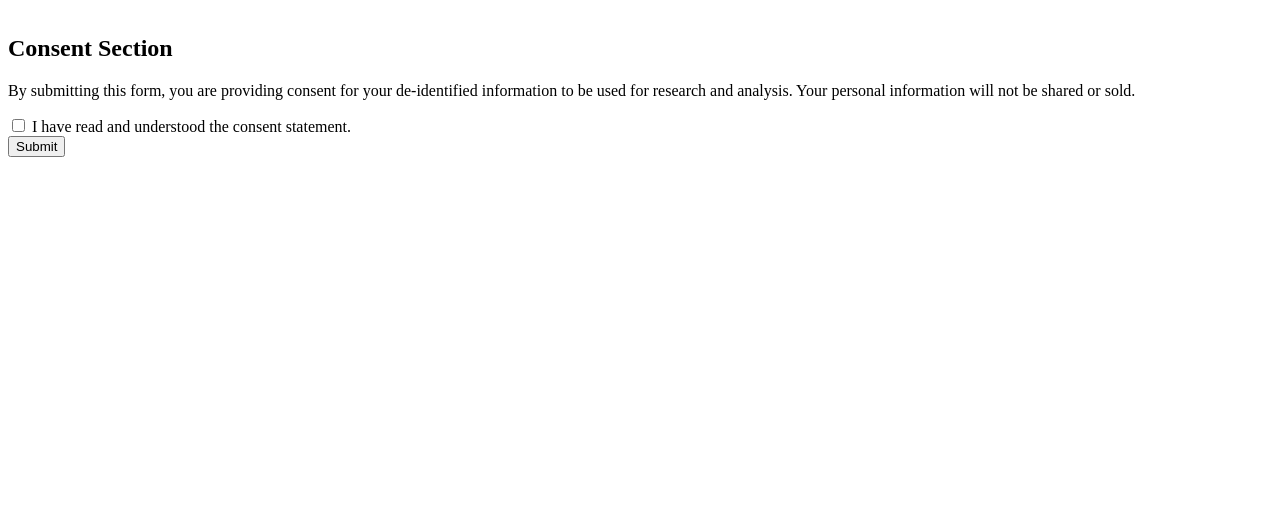
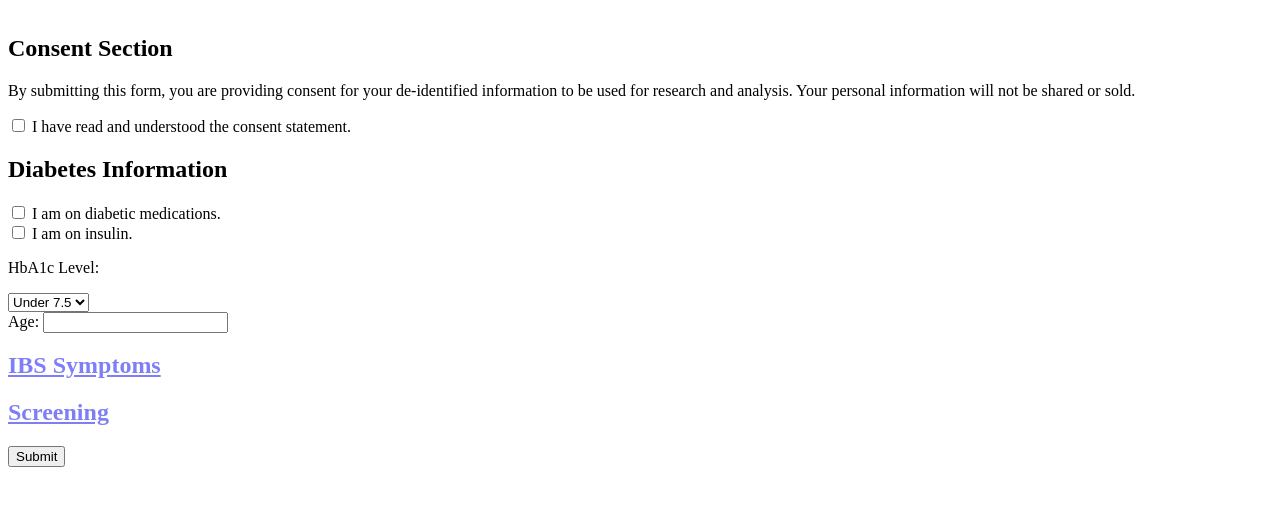
Before and after one commit to DormantOne/patientquestionaire, a plain HTML site: page index.html in a window 1280 px wide. Shown: the part 104-610 px from the top of the page. Drawn offline with Linux system fonts and the light colour scheme.

Commit message:
Update index.html

```diff
--- a/index.html
+++ b/index.html
@@ -47,6 +47,7 @@
             if (subjectNumber) {
                 document.getElementById('subjectNumber').value = subjectNumber; // Assuming you have an input or display element with the ID 'subjectNumber'
             }
+            checkRequirements();
         });
     </script>
 </head>
@@ -67,7 +68,65 @@
         </label>
     </section>
 
-    <!-- ... [rest of the form remains unchanged] -->
+    <!-- Diabetes Section -->
+    <section>
+        <h2>Diabetes Information</h2>
+        <label for="diabeticMedication">
+            <input type="checkbox" id="diabeticMedication" onclick="checkRequirements()"> I am on diabetic medications.
+        </label>
+        <br>
+        <label for="insulin">
+            <input type="checkbox" id="insulin" onclick="checkRequirements()"> I am on insulin.
+        </label>
+        <br>
+        <p>HbA1c Level:</p>
+        <select id="hgba1c">
+            <option value="under7.5">Under 7.5</option>
+            <option value="7.5to8">7.5 to 8</option>
+            <option value="8to8.5">8 to 8.5</option>
+            <option value="8.5to9">8.5 to 9</option>
+            <option value="over9">Over 9</option>
+        </select>
+        <br>
+        <label for="age">Age:</label>
+        <input type="number" id="age" name="age" onchange="checkRequirements()">
+    </section>
+
+    <!-- IBS Section -->
+    <section id="ibsSection" class="disabled-section">
+        <h2><a href="#" onclick="toggleVisibility('ibsQuestions')">IBS Symptoms</a></h2>
+        <div id="ibsQuestions" class="hidden">
+            <label for="ibsQuestion1">
+                <input type="checkbox" id="ibsQuestion1"> IBS Question 1.
+            </label>
+            <br>
+            <label for="ibsQuestion2">
+                <input type="checkbox" id="ibsQuestion2"> IBS Question 2.
+            </label>
+            <br>
+            <label for="ibsQuestion3">
+                <input type="checkbox" id="ibsQuestion3"> IBS Question 3.
+            </label>
+        </div>
+    </section>
+
+    <!-- Screening Section -->
+    <section id="screeningSection" class="disabled-section">
+        <h2><a href="#" onclick="toggleVisibility('screeningQuestions')">Screening</a></h2>
+        <div id="screeningQuestions" class="hidden">
+            <label for="screeningQuestion1">
+                <input type="checkbox" id="screeningQuestion1"> Colon screening Question 1.
+            </label>
+            <br>
+            <label for="screeningQuestion2">
+                <input type="checkbox" id="screeningQuestion2"> Colon screening Question 2.
+            </label>
+            <br>
+            <label for="screeningQuestion3">
+                <input type="checkbox" id="screeningQuestion3"> Colon screening Question 3.
+            </label>
+        </div>
+    </section>
 
     <!-- Submit Button -->
     <button type="submit">Submit</button>
```
